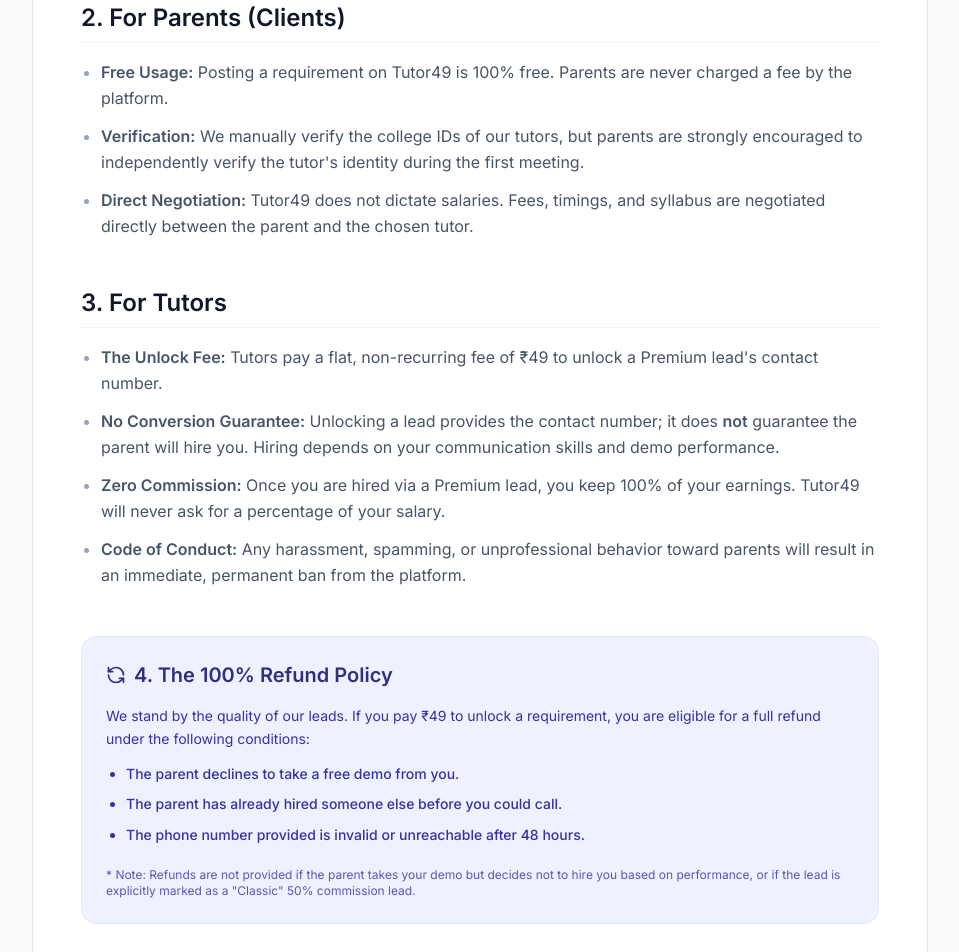
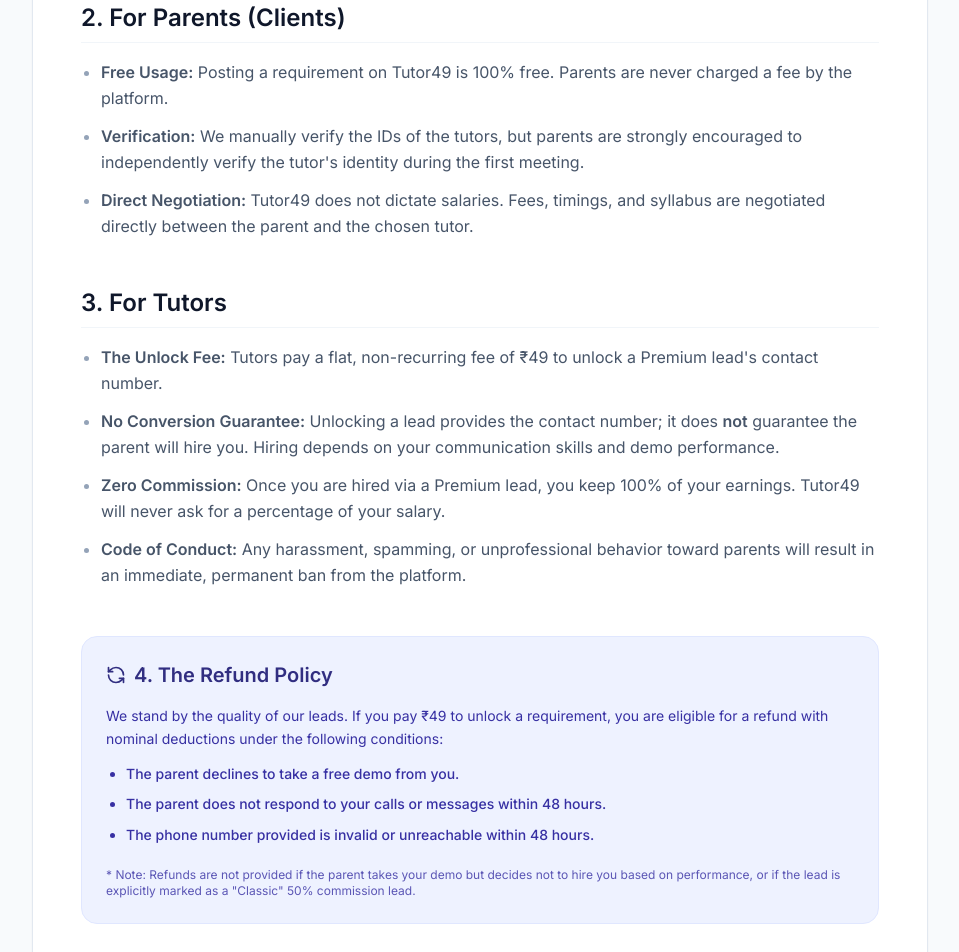
Before and after one commit to Amaan225/Luminous-Classes-Frontend, a React (Vite) app: page /terms in a window 1280 px wide. Shown: the part 500-1452 px from the top of the page, without its empty margins (160-1119 px from the left). Built offline with nearby package versions, Linux system fonts and the light colour scheme; a web font is replaced by a local one.

Commit message:
text update

```diff
--- a/src/pages/Terms.jsx
+++ b/src/pages/Terms.jsx
@@ -55,7 +55,7 @@
               </h2>
               <ul className="space-y-3 text-slate-600 leading-relaxed list-disc list-outside ml-5 marker:text-slate-400">
                 <li><strong>Free Usage:</strong> Posting a requirement on Tutor49 is 100% free. Parents are never charged a fee by the platform.</li>
-                <li><strong>Verification:</strong> We manually verify the college IDs of our tutors, but parents are strongly encouraged to independently verify the tutor's identity during the first meeting.</li>
+                <li><strong>Verification:</strong> We manually verify the IDs of the tutors, but parents are strongly encouraged to independently verify the tutor's identity during the first meeting.</li>
                 <li><strong>Direct Negotiation:</strong> Tutor49 does not dictate salaries. Fees, timings, and syllabus are negotiated directly between the parent and the chosen tutor.</li>
               </ul>
             </section>
@@ -77,16 +77,16 @@
             <section className="bg-indigo-50 p-6 rounded-2xl border border-indigo-100 relative">
               <h2 className="text-xl font-bold text-indigo-900 mb-4 flex items-center gap-2">
                 <RefreshCcw className="w-5 h-5" />
-                4. The 100% Refund Policy
+                4. The Refund Policy
               </h2>
               <div className="space-y-3 text-indigo-800 leading-relaxed text-sm">
                 <p>
-                  We stand by the quality of our leads. If you pay ₹49 to unlock a requirement, you are eligible for a full refund under the following conditions:
+                  We stand by the quality of our leads. If you pay ₹49 to unlock a requirement, you are eligible for a refund with nominal deductions under the following conditions:
                 </p>
                 <ul className="list-disc list-outside ml-5 space-y-2 font-medium">
                   <li>The parent declines to take a free demo from you.</li>
-                  <li>The parent has already hired someone else before you could call.</li>
-                  <li>The phone number provided is invalid or unreachable after 48 hours.</li>
+                  <li>The parent does not respond to your calls or messages within 48 hours.</li>
+                  <li>The phone number provided is invalid or unreachable within 48 hours.</li>
                 </ul>
                 <p className="pt-2 text-xs opacity-80">
                   * Note: Refunds are not provided if the parent takes your demo but decides not to hire you based on performance, or if the lead is explicitly marked as a "Classic" 50% commission lead.
```
